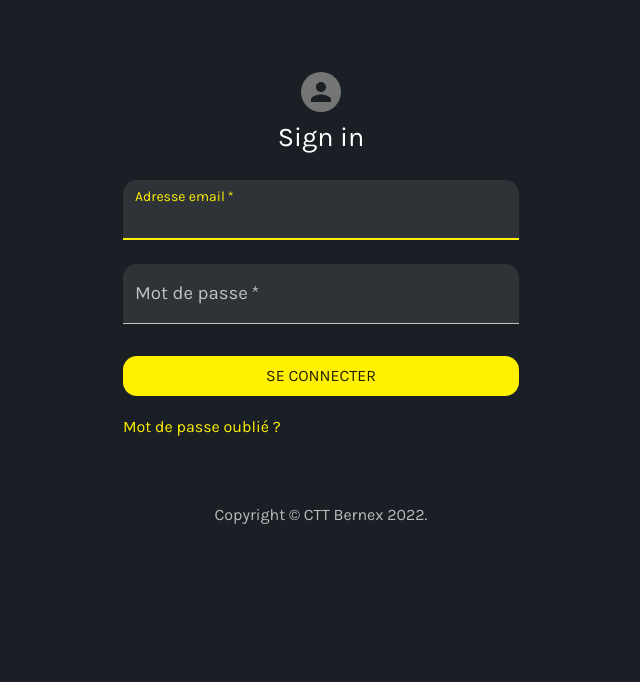
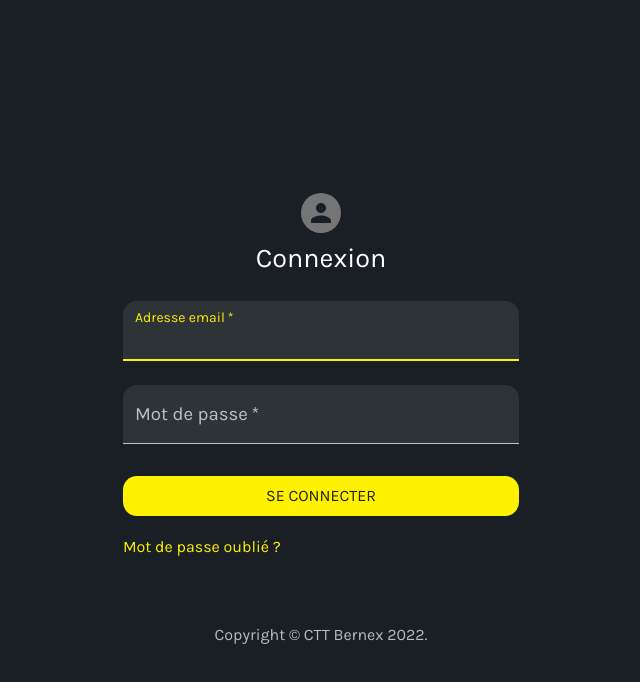
Before and after one commit to mateotiedra/cttb-website, a React (Create React App) app: page /membre/connexion in a window 1280 px wide. Shown: the top 682 px of the page, without its empty margins (319-959 px from the left). Built offline with nearby package versions, Linux system fonts and the light colour scheme.

Commit message:
integrate new textfield component and recenter page

```diff
--- a/src/pages/Signin/Signin.js
+++ b/src/pages/Signin/Signin.js
@@ -8,6 +8,7 @@ import Box from '@mui/material/Box';
 import Typography from '@mui/material/Typography';
 import Container from '@mui/material/Container';
 import SignInLogic from './SignInLogic';
+import FormTextField from '../../components/FormTextField/FormTextField';
 
 function Copyright(props) {
   return (
@@ -31,7 +32,16 @@ export default function SignIn() {
   const { register, errors, onSubmit, pageStatus } = SignInLogic();
 
   return (
-    <Container component='main' maxWidth='xs'>
+    <Container
+      component='main'
+      maxWidth='xs'
+      sx={{
+        height: '100vh',
+        display: 'flex',
+        flexDirection: 'column',
+        justifyContent: 'center',
+      }}
+    >
       <Box
         sx={{
           marginTop: 8,
@@ -42,39 +52,29 @@ export default function SignIn() {
       >
         <Avatar sx={{ m: 1 }}></Avatar>
         <Typography component='h1' variant='h5'>
-          Sign in
+          Connexion
         </Typography>
         <Box component='form' onSubmit={onSubmit} noValidate sx={{ mt: 1 }}>
-          <TextField
-            margin='normal'
+          <FormTextField
             required
-            fullWidth
             id='email'
             label='Adresse email'
-            name='email'
             autoComplete='email'
             autoFocus
-            variant='filled'
-            error={errors['email'] !== undefined}
-            {...register('email', {
+            errors={errors}
+            registration={register('email', {
               required: true,
               pattern: /^[\w]+@([\w-]+\.)+[\w-]{2,4}$/g,
             })}
           />
-          <TextField
-            margin='normal'
+          <FormTextField
             required
-            fullWidth
-            name='password'
+            id='password'
             label='Mot de passe'
-            type='password'
-            id='password'
             autoComplete='current-password'
-            variant='filled'
-            error={errors['password'] !== undefined}
-            {...register('password', {
+            errors={errors}
+            registration={register('password', {
               required: true,
-              pattern: /[\s\S]*/,
             })}
           />
           <LoadingButton
--- a/src/pages/Signin/SigninLogic.js
+++ b/src/pages/Signin/SigninLogic.js
@@ -1,27 +1,49 @@
 import { useForm } from 'react-hook-form';
+
 import PageLogic from '../../helpers/PageLogic';
 
 const SignInLogic = (props) => {
-  const { API_ORIGIN, axios, pageStatus, setPageStatus, getStatusCode } =
-    PageLogic();
+  const {
+    API_ORIGIN,
+    axios,
+    pageStatus,
+    setPageStatus,
+    getStatusCode,
+    navigate,
+    useLoadPage,
+  } = PageLogic();
 
   const {
     register,
+    setError,
     formState: { errors },
     handleSubmit,
   } = useForm();
 
+  useLoadPage(() => {
+    console.log('load page');
+  });
+
   const onSubmit = (data) => {
     setPageStatus('sending');
-    console.log(data);
     axios
       .post(API_ORIGIN + '/auth/signin', {
         email: data.email,
         password: data.password,
       })
-      .then((res) => {})
+      .then(({ data }) => {
+        localStorage.setItem('accessToken', data.accessToken);
+        navigate('/membre', { replace: true });
+      })
       .catch((err) => {
-        console.log(err);
+        if (getStatusCode(err) === 404) {
+          setError('email', { type: 'custom', message: 'Adresse inconnue' });
+        } else if (getStatusCode(err) === 403) {
+          setError('password', {
+            type: 'custom',
+            message: 'Mot de passe incorrect',
+          });
+        }
         setPageStatus('active');
       });
   };
```
